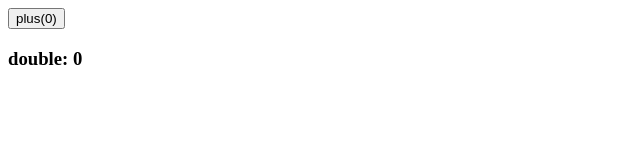
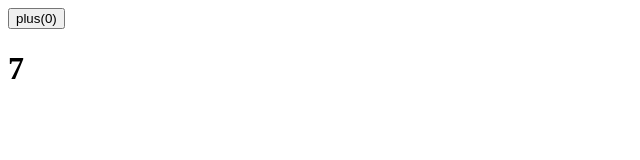
Before and after one commit to wangkaiwd/react-project, a React (Create React App) app: page / in a window 1280 px wide. Shown: the top 160 px of the page, without its empty margins (0-640 px from the left). Built offline with nearby package versions, Linux system fonts and the light colour scheme.

Commit message:
feat: useRef来控制定时器返回值 1. 定义的ref变量类型为NodeJs.Timeout 2. ref.current是一个对象，在清除定时器的时候，只能传入数值或undefined,需要进行类型转换

```diff
--- a/src/App.tsx
+++ b/src/App.tsx
@@ -6,6 +6,7 @@ const UseStateDemo = lazy(() => import(/* webpackChunkName: "useStateDemo" */'./
 const UseEffectDemo = lazy(() => import(/* webpackChunkName: "useEffectDemo" */'./UseEffectDemo'));
 const UseContextDemo = lazy(() => import(/* webpackChunkName: "UseContextDemo" */'./UseContextDemo'));
 const UseMemoDemo = lazy(() => import(/* webpackChunkName: "UseContextDemo" */'./UseMemoDemo'));
+const UseRefDemo = lazy(() => import(/* webpackChunkName:"useRefDemo" */'./UseRefDemo'));
 
 // const App: React.FC = () => {
 //   return (
@@ -79,7 +80,8 @@ const App: React.FC = () => {
         <button onClick={onPlus}>plus({count})</button>
         <Suspense fallback={<div>loading...</div>}>
           {/*<UseContextDemo/>*/}
-          <UseMemoDemo onClick={onClick}/>
+          {/*<UseMemoDemo onClick={onClick}/>*/}
+          <UseRefDemo/>
         </Suspense>
       </CountContext.Provider>
     </div>
--- /dev/null
+++ b/src/UseRefDemo.tsx
@@ -0,0 +1,26 @@
+import React, { useEffect, useRef, useState } from 'react';
+
+const UseRefDemo = () => {
+  const [count, setCount] = useState(0);
+  // 可以通过NodeJS.Timeout来通过useRef来定义定时器返回值的类型
+  const intervalRef = useRef<NodeJS.Timeout | undefined>(undefined);
+  useEffect(() => {
+    if (intervalRef) {
+      intervalRef.current = setInterval(() => {
+        setCount((count) => count + 1);
+      }, 1000);
+    }
+  }, []);
+  useEffect(() => {
+    if (count >= 10) {
+      clearInterval(Number(intervalRef.current));
+    }
+  });
+  return (
+    <h1>
+      {count}
+    </h1>
+  );
+};
+
+export default UseRefDemo;
```
